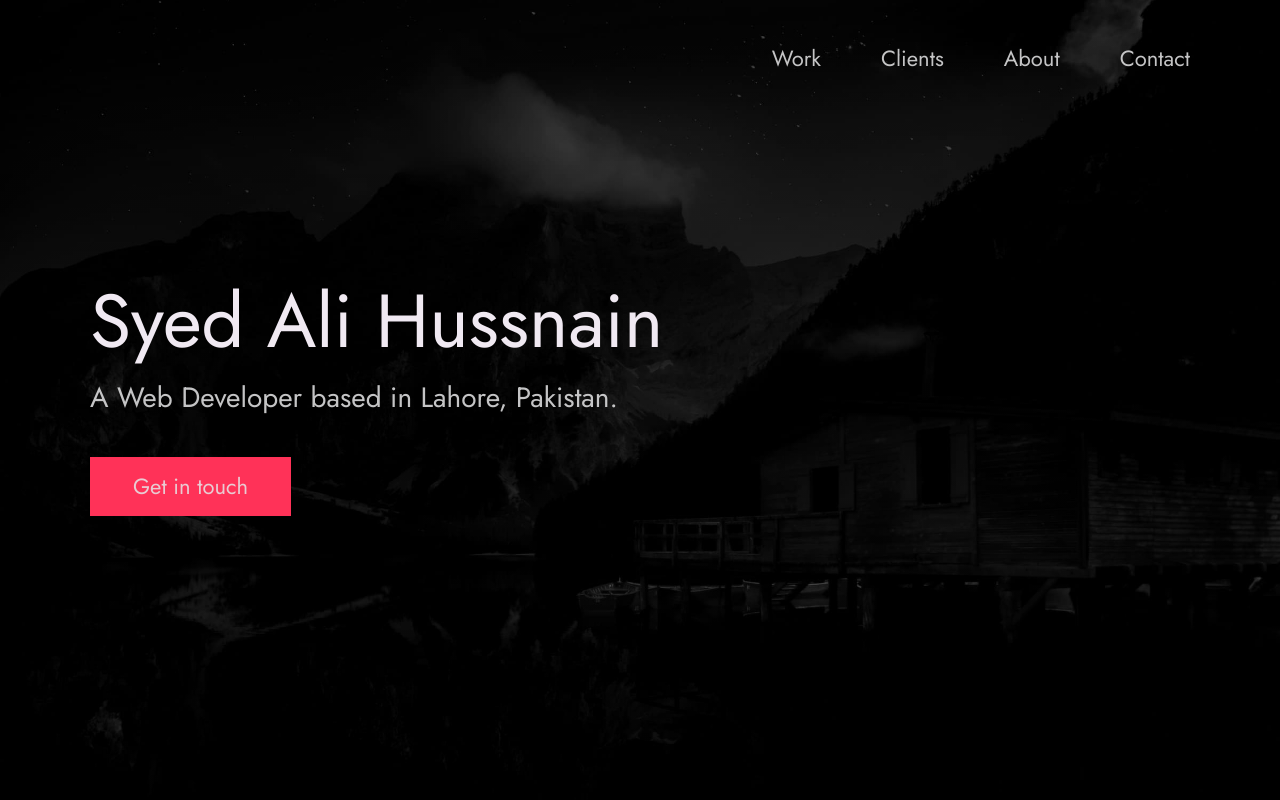
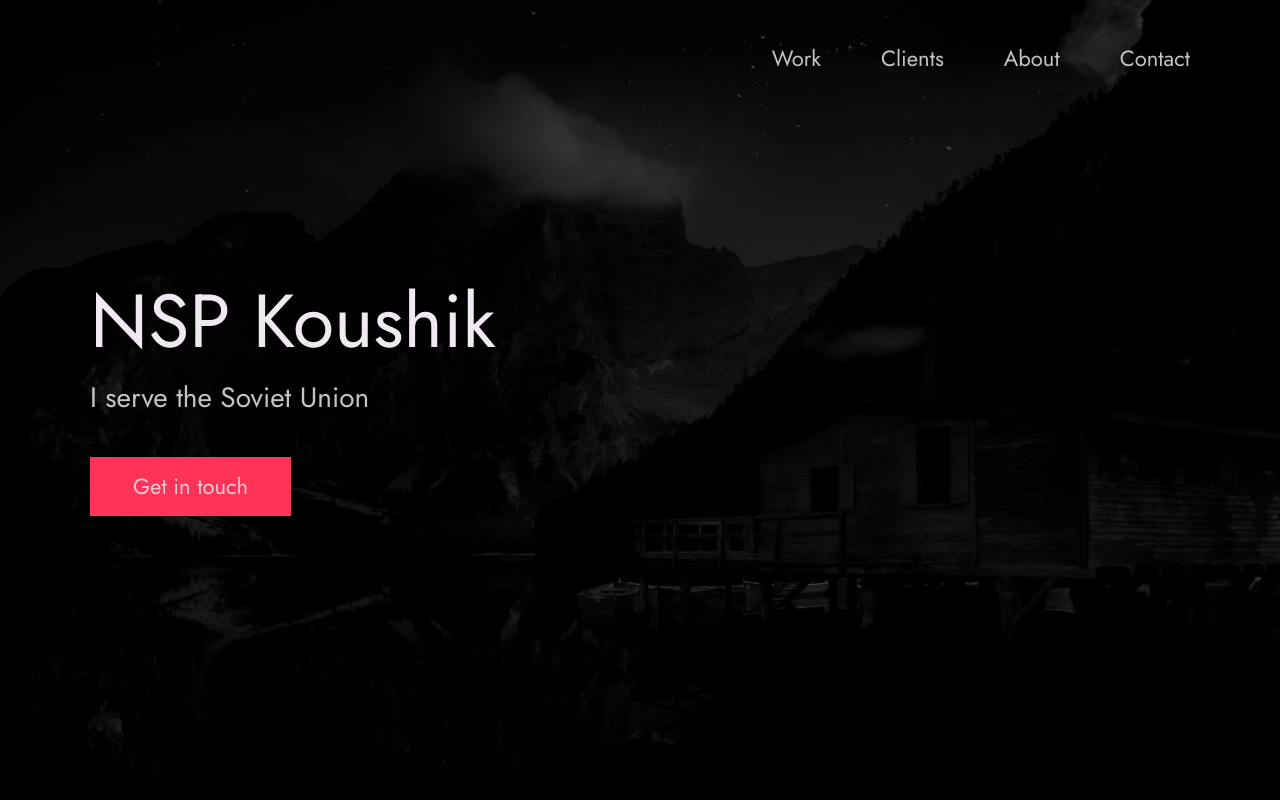
Before and after one commit to nsp-k/Portfolio, a plain HTML site: page index.html in a window 1280 px wide. Shown: the top 800 px of the page. Drawn offline with Linux system fonts and the light colour scheme.

Commit message:
Initial commit

```diff
--- a/index.html
+++ b/index.html
@@ -56,10 +56,10 @@
       <div class="header__text">
         <h1 class="heading-primary">
           <!-- Replace the following name with your name -->
-          <span>Syed Ali Hussnain</span>
+          <span>NSP Koushik</span>
         </h1>
         <!-- Put a small paragraph about yourself -->
-        <p>A Web Developer based in Lahore, Pakistan.</p>
+        <p>I serve the Soviet Union</p>
         <a href="#contact" class="btn btn--pink">Get in touch</a>
       </div>
     </div>
```
